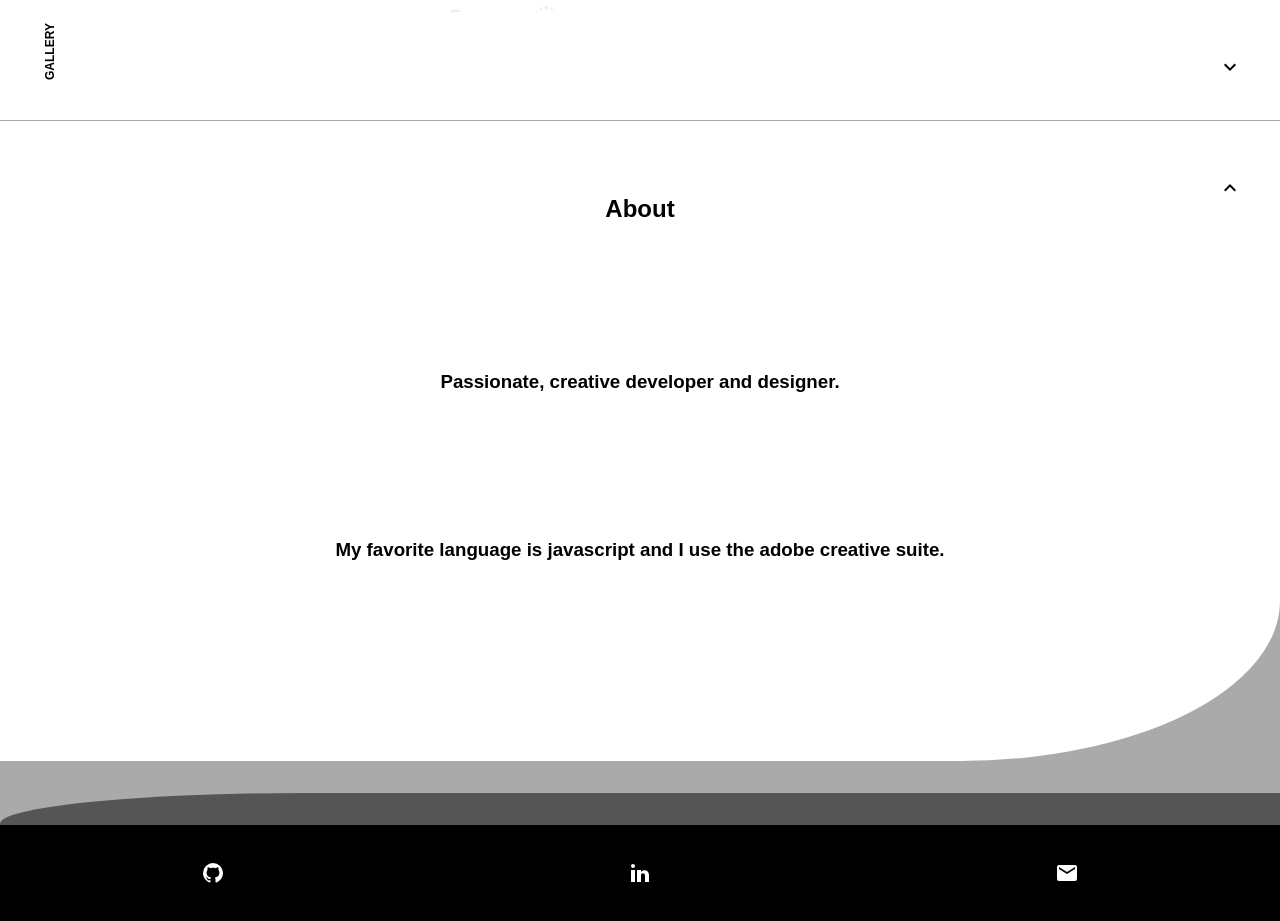
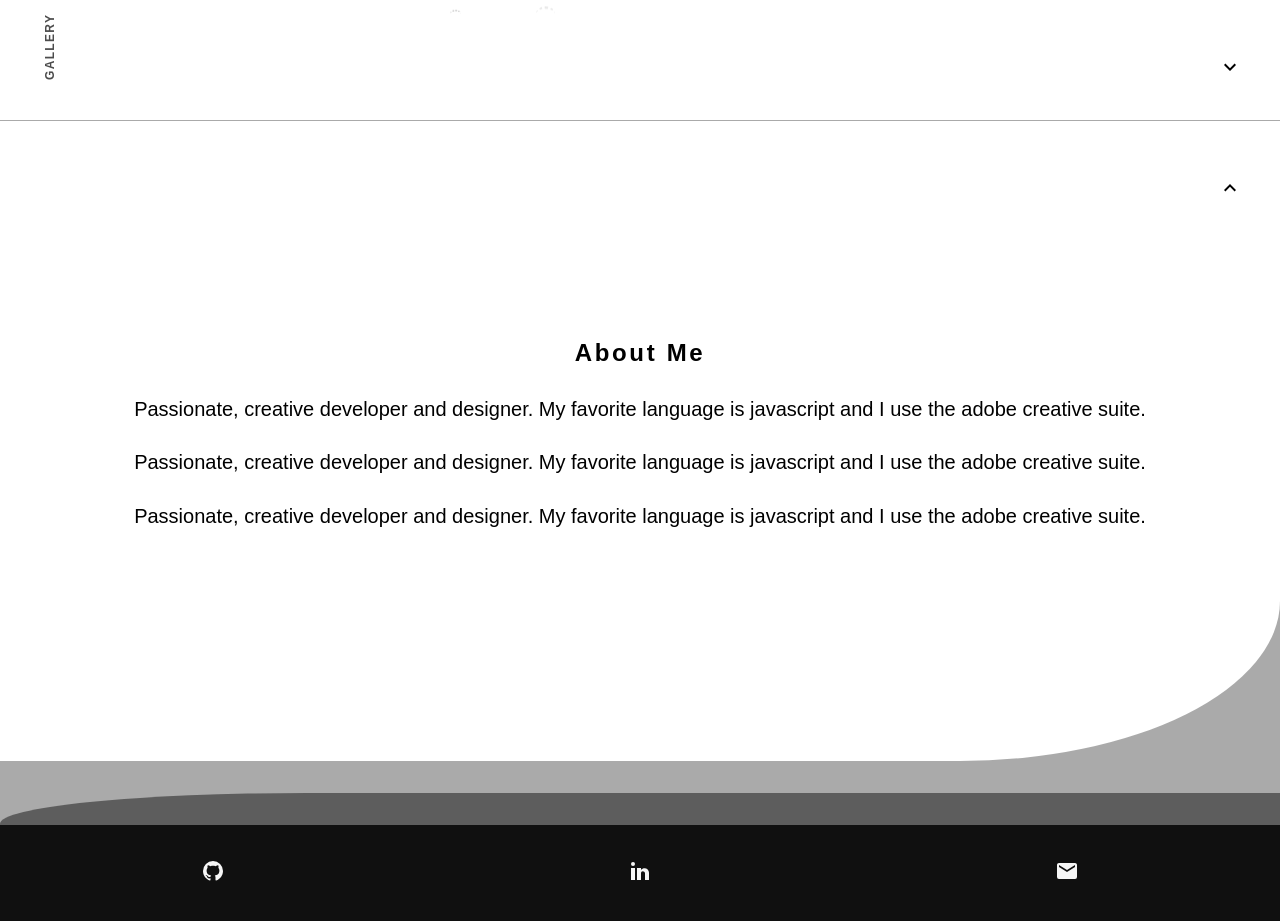
Before and after one commit to atyderada/adr-site, a React (Create React App) app: page / in a window 1280 px wide. Shown: the part 680-1601 px from the top of the page. Built offline with nearby package versions, Linux system fonts and the light colour scheme.

Commit message:
interactive icons

```diff
--- a/src/Components/HoverBox/HoverBox.js
+++ b/src/Components/HoverBox/HoverBox.js
@@ -4,6 +4,7 @@ var styles = {
     box: {
         width: '100%',
         height: '100%',
+        zIndex: 1,
         backgroundColor: 'transparent',
     }
 };
--- a/src/Container/About/About.css
+++ b/src/Container/About/About.css
@@ -17,14 +17,28 @@
     cursor: pointer;
 }
 #top {
-    width: 100vw;
+    width: 70vw;
     height: 80vh;
     display: flex;
+    padding: 0 15vw;
     align-items: center;
     flex-direction: column;
     background-color: white;
-    justify-content: space-around;
+    justify-content: center;
     border-radius: 0 0 25% 0;
+}
+#aboutTitle {
+    font-size: 14pt;
+    font-weight: 600;
+    letter-spacing: 1pt;
+    margin-bottom: 3vh;
+}
+#aboutText {
+    font-size: 10pt;
+    line-height: 28pt;
+}
+#bottom {
+    opacity: 0.9;
 }
 #backBottom {
     position: absolute;
@@ -56,6 +70,16 @@
     width: 100vw;
     height: 12vh;
 }
+.iconButton {
+    width: 24px;
+    height: 24px;
+    cursor: pointer;
+    transition: transform 0.2s;
+}
+.iconButton:hover {
+    opacity: 1;
+    transform: scale(1.5);
+}
 @-webkit-keyframes slide-in {
     100% { top: 0 }
 }
@@ -64,4 +88,18 @@
 }
 @media only screen and (min-width: 769px) {
     /* For desktop: */
+    #top {
+        width: 80vw;
+        padding: 0 10vw;
+    }
+    #aboutTitle {
+        font-size: 18pt;
+        font-weight: 600;
+        letter-spacing: 2pt;
+        margin-bottom: 2vh;
+    }
+    #aboutText {
+        font-size: 15pt;
+        line-height: 40pt;
+    }
 }
--- a/src/Container/About/About.js
+++ b/src/Container/About/About.js
@@ -11,28 +11,32 @@ const about = ( props ) => {
                 </svg>
             </div>
             <div id="top">
-                <h2>About</h2>
-                <h3>
-                    Passionate, creative developer and designer.
-                </h3>
-                <h3>
-                    My favorite language is javascript and I use the adobe creative suite.
-                </h3>
-                <br />
+                <span id="aboutTitle">About Me</span>
+                <span id="aboutText">
+                    Passionate, creative developer and designer. My favorite language is javascript and I use the adobe creative suite.
+                    Passionate, creative developer and designer. My favorite language is javascript and I use the adobe creative suite.
+                    Passionate, creative developer and designer. My favorite language is javascript and I use the adobe creative suite.
+                </span>
             </div>
             <div id="bottom">
                 <div id="backBottom"></div>
                 <div id="middleBottom"></div>
                 <div id="footer">
-                    <svg style={{width:24+'px',height:24+'px'}} viewBox="0 0 24 24">
+                    <a href="https://github.com/atyderada" target="_blank">
+                        <svg className="iconButton" viewBox="0 0 24 24">
                             <path fill="#fff" d="M12,2A10,10 0 0,0 2,12C2,16.42 4.87,20.17 8.84,21.5C9.34,21.58 9.5,21.27 9.5,21C9.5,20.77 9.5,20.14 9.5,19.31C6.73,19.91 6.14,17.97 6.14,17.97C5.68,16.81 5.03,16.5 5.03,16.5C4.12,15.88 5.1,15.9 5.1,15.9C6.1,15.97 6.63,16.93 6.63,16.93C7.5,18.45 8.97,18 9.54,17.76C9.63,17.11 9.89,16.67 10.17,16.42C7.95,16.17 5.62,15.31 5.62,11.5C5.62,10.39 6,9.5 6.65,8.79C6.55,8.54 6.2,7.5 6.75,6.15C6.75,6.15 7.59,5.88 9.5,7.17C10.29,6.95 11.15,6.84 12,6.84C12.85,6.84 13.71,6.95 14.5,7.17C16.41,5.88 17.25,6.15 17.25,6.15C17.8,7.5 17.45,8.54 17.35,8.79C18,9.5 18.38,10.39 18.38,11.5C18.38,15.32 16.04,16.16 13.81,16.41C14.17,16.72 14.5,17.33 14.5,18.26C14.5,19.6 14.5,20.68 14.5,21C14.5,21.27 14.66,21.59 15.17,21.5C19.14,20.16 22,16.42 22,12A10,10 0 0,0 12,2Z" />
                         </svg>
-                    <svg style={{width:24+'px',height:24+'px'}} viewBox="0 0 24 24">
+                    </a>
+                    <a href="https://www.linkedin.com/in/anthony-de-rada/" target="_blank">
+                        <svg className="iconButton" viewBox="0 0 24 24">
                             <path fill="#fff" d="M21,21H17V14.25C17,13.19 15.81,12.31 14.75,12.31C13.69,12.31 13,13.19 13,14.25V21H9V9H13V11C13.66,9.93 15.36,9.24 16.5,9.24C19,9.24 21,11.28 21,13.75V21M7,21H3V9H7V21M5,3A2,2 0 0,1 7,5A2,2 0 0,1 5,7A2,2 0 0,1 3,5A2,2 0 0,1 5,3Z" />
                         </svg>
-                    <svg style={{width:24+'px',height:24+'px'}} viewBox="0 0 24 24">
+                    </a>
+                    <a href="mailto:anthonyderada@gmail.com" target="_top">
+                        <svg className="iconButton" viewBox="0 0 24 24">
                             <path fill="#fff" d="M20,8L12,13L4,8V6L12,11L20,6M20,4H4C2.89,4 2,4.89 2,6V18A2,2 0 0,0 4,20H20A2,2 0 0,0 22,18V6C22,4.89 21.1,4 20,4Z" />
                         </svg>
+                    </a>
                 </div>
             </div>
         </div>
--- a/src/Container/Gallery/Gallery.css
+++ b/src/Container/Gallery/Gallery.css
@@ -6,6 +6,7 @@
     flex-direction: column;
     justify-content: center;
     align-items: center;
+    opacity: 0.95;
     background-color: black;
 }
 #galleryTitle {
--- a/src/Container/LandingScreen/LandingScreen.css
+++ b/src/Container/LandingScreen/LandingScreen.css
@@ -144,19 +144,13 @@
     text-align: center;
     font-size: 10px;
     font-weight: bold;
-    color: rgba(0, 0, 0, 1);
+    color: rgba(0, 0, 0, 0.7);
     border-radius: 50%;
     cursor: pointer;
-    transition: color 0.3s;
+    transition: transform 0.3s;
 }
 .control:hover {
-    color: rgba(0, 0, 0, 0.7);
-}
-.control:active {
-    color: rgba(0, 0, 0, 0.7);
-}
-.control.active {
-    color: rgba(0, 0, 0, 0.7);
+    transform: scale(1.2);
 }
 @-webkit-keyframes slide-in {
     100% { top: 0 }
@@ -194,6 +188,7 @@
     #gallery {
         transform: rotate(-90deg);
         position: absolute;
+        letter-spacing: 1pt;
         bottom: 40px;
         left: 25px;
     }
@@ -203,9 +198,9 @@
         left: 25px;
     }
     .control {
-        width: 50px;
-        height: 50px;
-        line-height: 50px;
+        width: 3vmin;
+        height: 3vmin;
+        line-height: 3vmin;
         font-size: 12px;
     }
 }
--- a/src/Container/LandingScreen/LandingScreen.js
+++ b/src/Container/LandingScreen/LandingScreen.js
@@ -51,8 +51,13 @@ const landing = ( props ) => {
         <div>
             <div className="rain front-row">{drops}</div>
             <div className="controllers">
-                <div className="control" id="logo">ADR</div>
-                <div className="control" id="menu" onClick={() => props.toggle()}>
+                <a className="control" id="logo">
+                    <img
+                        style={{ width: '3.4vmin', height: '3.4vmin', marginTop: '0vh'}}
+                        src={require('../../assets/personal-logo.png')} alt='Adr-logo' />
+                </a>
+                {/* <div className="control" id="logo">ADR</div> */}
+                <div className="contr ol" id="menu" onClick={() => props.toggle()}>
                     <svg style={{width:24+'px',height:24+'px'}} viewBox="0 0 24 24">
                         <path fill="#000" d="M3,6H21V8H3V6M3,11H21V13H3V11M3,16H21V18H3V16Z" />
                     </svg>
--- a/src/Container/Menu/Menu.css
+++ b/src/Container/Menu/Menu.css
@@ -3,22 +3,22 @@
     height: 100vh;
     display: flex;
     flex-direction: column;
+    opacity: 0.95;
+    background-color: black;
     justify-content: flex-start;
 }
 .banner {
+    color: rgba(255, 255, 255, 0.9);
     cursor: pointer;
     width: 100%;
     height: 100%;
     display: flex;
     align-items: center;
+    flex-direction: column;
     animation: background-color 3s;
-    flex-direction: column;
     justify-content: space-around;
     background-color: transparent;
-    border: 0.02px solid rgba(0, 0, 0, 0.1);
-}
-.banner:hover {
-    background-color: rgba(0, 0, 0, 0.1);
+    border-top: 2px solid rgba(255, 255, 255, 0.2);
 }
 #close {
     position: absolute;
@@ -26,12 +26,16 @@
     right: 25px;
 }
 .control {
+    z-index: 2;
     width: 50px;
     height: 50px;
     line-height: 50px;
     border-radius: 50%;
     cursor: pointer;
-    transition: color 0.3s;
+    transition: transform 0.3s;
+}
+.control:hover {
+    transform: scale(1.2);
 }
 @media only screen and (min-width: 769px) {
     /* For desktop: */
@@ -41,6 +45,12 @@
         justify-content: flex-start;
     }
     .banner {
-        border: 0.5px solid rgba(0, 0, 0, 0.7);
+        color: rgba(255, 255, 255, 0.6);
+        border-right: 0.1px solid rgba(255, 255, 255, 0.1);
+        border-left: 0.1px solid rgba(255, 255, 255, 0.1);
+    }
+    .banner:hover {
+        color: white;
+        background-color: rgba(255, 255, 255, 0.1);
     }
 }
--- a/src/Container/Menu/Menu.js
+++ b/src/Container/Menu/Menu.js
@@ -18,22 +18,22 @@ class Menu extends Component {
     }
     onHoverWebDev = () => {
         console.log("webDev");
-        this.setState({color: 'blue'})
+        this.setState({color: 'yellow'})
     }
     onHoverDesign = () => {
         console.log("design");
-        this.setState({color: 'green'})
+        this.setState({color: 'blue'})
     }
     render() {
         let content =
-                <div id="outerContainer" style={{backgroundColor: this.state.color}}>
+                <div id="outerContainer">
                     <div className="banner"><h3>Projects</h3></div>
                     <div className="banner"><h3>Web Development</h3></div>
                     <div className="banner"><h3>Design</h3></div>
                 </div>
         if (window.innerWidth > 768) {
             content =
-                <div id="outerContainer" style={{backgroundColor: this.state.color}}>
+                <div id="outerContainer">
                     <HoverBox hover={this.onHoverProjects}>
                         <div className="banner"><h3>Projects</h3></div>
                     </HoverBox>
@@ -43,13 +43,16 @@ class Menu extends Component {
                     <HoverBox hover={this.onHoverDesign}>
                         <div className="banner"><h3>Design</h3></div>
                     </HoverBox>
+                    <div id="layer"
+                        style={{backgroundColor:this.state.color, opacity:0.1, position:"absolute", top:"0", left:"0", width:"100vw", height:"100vh", zIndex:0}}>
+                    </div>
                 </div>
         }
         return (
             <div>
                 <div className="control" id="close" onClick={() => this.props.toggle()}>
                     <svg style={{width:24+'px',height:24+'px'}} viewBox="0 0 24 24">
-                        <path fill="#000000" d="M19,6.41L17.59,5L12,10.59L6.41,5L5,6.41L10.59,12L5,17.59L6.41,19L12,13.41L17.59,19L19,17.59L13.41,12L19,6.41Z" />
+                        <path fill="#ddd" d="M19,6.41L17.59,5L12,10.59L6.41,5L5,6.41L10.59,12L5,17.59L6.41,19L12,13.41L17.59,19L19,17.59L13.41,12L19,6.41Z" />
                     </svg>
                 </div>
                 {content}
```
Also changed, not shown: src/assets/personal-logo.png (added), 1 other file (tests, documents, lock files or other folders). Lines whose indentation alone changed are shown as unchanged.
